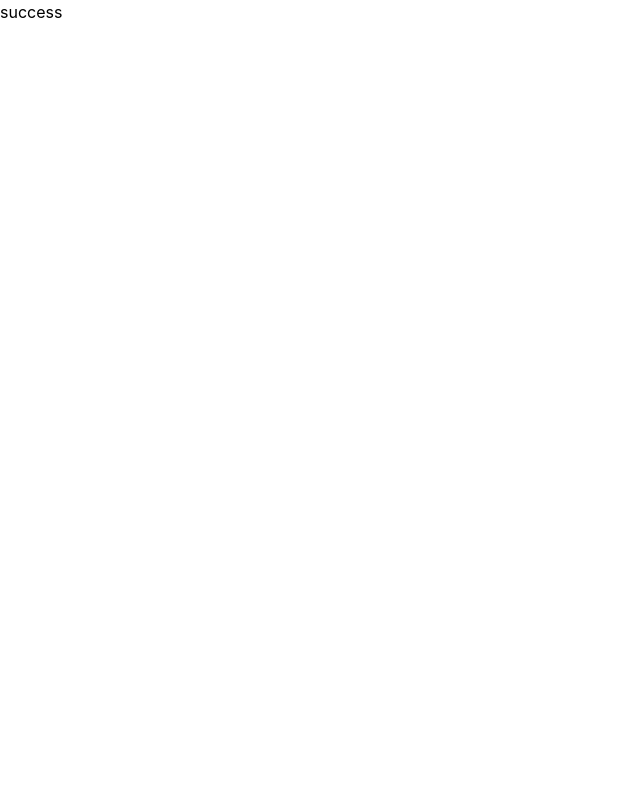
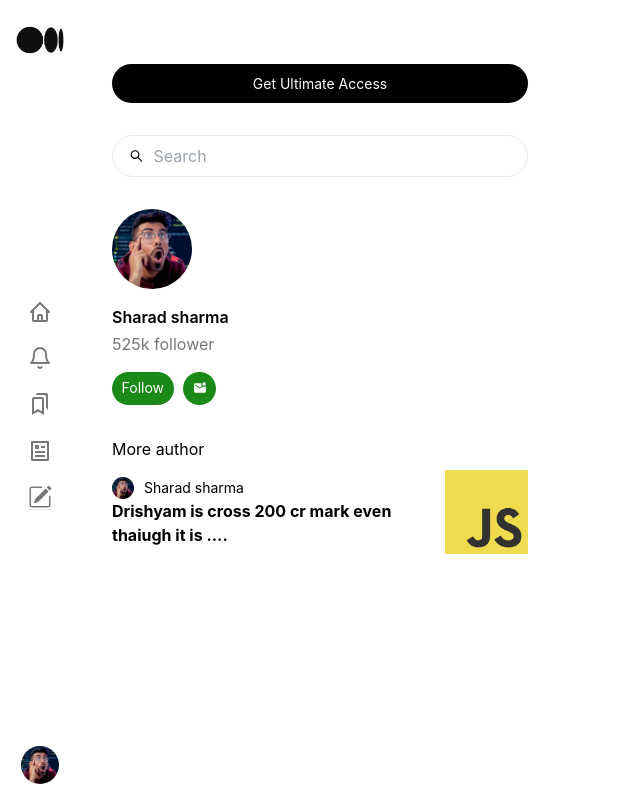
Before and after one commit to sharad-sharma101/mylens, a Next.js app: page /post/1 in a window 1280 px wide. Shown: the whole page, without its empty margins (0-640 px from the left). Built offline with nearby package versions, Linux system fonts and the light colour scheme.

Commit message:
article page

```diff
--- /dev/null
+++ b/components/ArticleMain.js
@@ -0,0 +1,61 @@
+import Image from 'next/image'
+import { AiFillPlayCircle } from 'react-icons/ai'
+import { IoLogoTwitter } from 'react-icons/io'
+import { FaFacebook } from 'react-icons/fa'
+import { GrLinkedin } from 'react-icons/gr'
+import { HiOutlineLink } from 'react-icons/hi'
+import { BiBookmarks } from 'react-icons/bi'
+import { FiMoreHorizontal } from 'react-icons/fi'
+
+import Author from '../static/author.jpg'
+import Thumbnail from '../static/thumbnail.webp'
+
+const styles = {
+  wrapper: `flex items-center justify-center flex-[3] border-l border-r `,
+  content: `h-screen overflow-scroll p-[2rem]`,
+  referencesContainer: `flex justify-between items-center mt-[2.2rem] mb-[1.2rem]`,
+  authorContainer: `flex gap-[1rem]`,
+  authorProfileImageContainer: `h-[3rem] w-[3rem] grid center rounded-full overflow-hidden`,
+  image: `object-cover`,
+  column: `flex-1 flex flex-col justify-center`,
+  postDetails: `flex gap-[.2rem] text-[#787878]`,
+  listenButton: `flex items-center gap-[.2rem] text-[#1A8917]`,
+  socials: `flex gap-[1rem] text-[#787878] cursor-pointer`,
+  space: `w-[.5rem]`,
+  articleMainContainer: `flex flex-col gap-[1rem]`,
+  bannerContainer: `h-[18rem] w-full grid center overflow-hidden mb-[2rem]`,
+  title: `font-bold text-3xl`,
+  subtitle: `font-mediumSerifItalic text-[1.4rem] text-[#292929]`,
+  articleText: `font-mediumSerif text-[1.4rem] text-[#292929]`,
+}
+
+const ArticleMain = () =>{
+  return(
+    <div className={styles.wrapper} >
+     <div className={styles.content} >
+      <div className={styles.postHeaderContainer} >
+       <div className={styles.authorContainer} >
+          <div className={styles.authorProfileImageContainer} >
+            <Image
+                className={styles.image}
+                src={Author}
+                width={100}
+                height={100}
+            />
+          </div>
+          <div className={styles.column} >
+            <div>sharad sharma</div>
+            <div className={styles.postDetails} >
+                <span>Nov 22 . 7 min read<span className={styles.listenButton} >
+                    <AiFillPlayCircle/> Listen
+                </span></span>
+            </div>
+          </div>
+       </div>
+      </div>
+     </div>
+    </div>
+  )
+}
+
+export default ArticleMain
--- /dev/null
+++ b/components/ReaderNav.js
@@ -0,0 +1,48 @@
+import Image from 'next/image'
+import Link from 'next/link'
+import SmallLogo from '../static/smallLogo.png'
+import { HiOutlineHome } from 'react-icons/hi'
+import { FiBell } from 'react-icons/fi'
+import { BiBookmarks } from 'react-icons/bi'
+import { RiArticleLine } from 'react-icons/ri'
+import { BsPencilSquare } from 'react-icons/bs'
+import Qazi from '../static/qazi.jpg'
+
+const styles = {
+  wrapper: `w-[5rem] h-screen flex flex-col justify-between items-center p-[1rem]`,
+  logoContainer: `cursor-pointer`,
+  iconsContainer: `flex-1 flex flex-col justify-center gap-[1.4rem] text-2xl text-[#787878]`,
+  divider: `border-b`,
+  profileImageContainer: `w-[2.4rem] h-[2.4rem] rounded-full overflow-hidden grid place-items-center `,
+  profileImage: `object-cover`,
+}
+
+const ReaderNav = () =>{
+    return(
+    <div className={styles.wrapper} >
+        <Link href='/' >
+            <div className={styles.logoContainer}>
+            <Image src={SmallLogo}/>
+            </div>
+        </Link>
+        <div className={styles.iconsContainer} >
+          <HiOutlineHome/>
+          <FiBell/>
+          <BiBookmarks/>
+          <RiArticleLine/>
+          <div className={styles.divider} >
+            <BsPencilSquare/>
+          </div>
+        </div>
+
+       <div className={styles.profileImageContainer} >
+        <Image
+            className={styles.profileImage}
+            src={Qazi}
+        />
+       </div>
+    </div>
+    )
+}
+
+export default ReaderNav
--- /dev/null
+++ b/components/Recommendation.js
@@ -0,0 +1,88 @@
+import Image from 'next/image'
+import { AiOutlineSearch } from 'react-icons/ai'
+import { MdMarkEmailUnread } from 'react-icons/md'
+import ReplitLogo from '../static/replit.png'
+import TutorialImg from '../static/tutorial.jpg'
+import CPLogo from '../static/cp.png'
+import Qazi from '../static/qazi.jpg'
+import JSLogo from '../static/jsLogo.png'
+
+const styles = {
+  wrapper: `h-screen min-w-[10rem] max-w-[30rem] flex-[1.2] p-[2rem]`,
+  accentedButton: `flex items-center justify-center text-sm bg-black text-white my-[2rem] py-[.6rem] rounded-full`,
+  searchBar: `flex items-center gap-[.6rem] h-[2.6rem] border px-[1rem] rounded-full`,
+  searchInput: `border-none outline-none bg-none w-full`,
+  authorContainer: `my-[2rem]`,
+  authorProfileImageContainer: `h-[5rem] w-[5rem] rounded-full overflow-hidden`,
+  authorName: `font-semibold mb-[.2rem] mt-[1rem]`,
+  authorFollowing: `text-[#787878]`,
+  authorActions: `flex gap-[.6rem] my-[1rem]`,
+  actionButton: `bg-[#1A8917] text-white rounded-full px-[.6rem] py-[.4rem] text-sm`,
+  recommendationContainer: ``,
+  title: `my-[1rem]`,
+  articlesContainer: ``,
+  articleContentWrapper: `flex items-center justify-between cursor-pointer my-[1rem]`,
+  articleContent: `flex-[4]`,
+  recommendationAuthorContainer: `flex items-center gap-[.6rem]`,
+  recommendationAuthorProfileImageContainer: `rounded-full overflow-hidden h-[1.4rem] w-[1.4rem]`,
+  recommendationAuthorName: `text-sm`,
+  recommendationTitle: `font-bold`,
+  recommendationThumbnailContainer: `flex flex-1 items-center justify-center h-[4rem] w-[4rem]`,
+  recommendationThumbnail: `object-cover`,
+}
+
+const Recommendation = () => {
+  return(
+    <div className={styles.wrapper} >
+
+    <div className={styles.accentedButton} >Get Ultimate Access</div>
+     <div className={styles.searchBar} >
+        <AiOutlineSearch/>
+        <input
+            className={styles.searchInput}
+            placeholder='Search'
+            type='text'
+        />
+     </div>
+     <div className={styles.authorContainer}>
+        <div className={styles.authorProfileImageContainer} >
+        <Image
+            src={Qazi}
+            width={100}
+            height={100}
+        />
+        </div>
+        <div className={styles.authorName} >Sharad sharma</div>
+        <div className={styles.authorFollowing} >525k follower</div>
+        <div className={styles.authorActions} >
+            <button className={styles.actionButton} >Follow</button>
+            <button className={styles.actionButton} ><MdMarkEmailUnread/></button>
+        </div>
+     </div>
+
+     <div className={styles.recommendationContainer} >
+        <div className={styles.title} >More author</div>
+        <div className={styles.articlesContainer} >
+        <div className={styles.articleContentWrapper} >
+          <div className={styles.articleContent} >
+                <div className={styles.recommendationAuthorContainer} >
+                        <div className={styles.recommendationAuthorProfileImageContainer} >
+                        <Image src={Qazi} height={100} width={100} /></div>
+                        <div className={styles.recommendationAuthorName} > Sharad sharma  </div>
+                </div>
+                <div className={styles.recommendationTitle} >Drishyam is cross 200 cr mark even thaiugh it is ....</div>
+           </div>
+           <div className={styles.recommendationThumbnailContainer} >
+           <Image
+            className={styles.recommendationThumbnail}
+            src={JSLogo} height={100} width={100} />
+           </div>
+        </div>
+        </div>
+     </div>
+
+    </div>
+  )
+}
+
+export default Recommendation
--- a/pages/post/[slug].js
+++ b/pages/post/[slug].js
@@ -1,6 +1,12 @@
+import ReaderNav from "../../components/ReaderNav"
+import Recommendation from "../../components/Recommendation"
+
 const Post = () =>{
     return(
-        <h1>success</h1>
+        <div className='flex' >
+            <ReaderNav/>
+            <Recommendation/>
+        </div>
     )
 }
 export default Post
```
